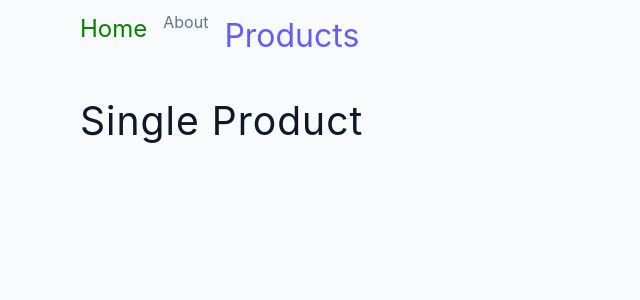
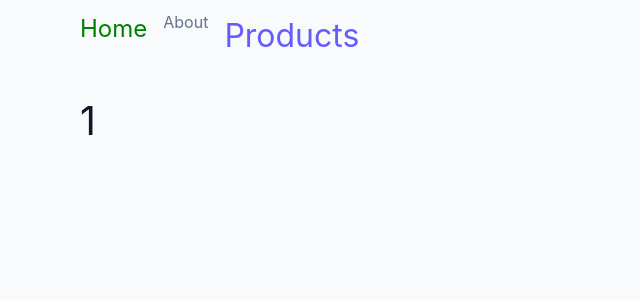
Before and after one commit to iamshahidameen/react-router-6, a React (Create React App) app: page /products/1 in a window 1280 px wide. Shown: the top 300 px of the page, without its empty margins (0-640 px from the left). Built offline with nearby package versions, Linux system fonts and the light colour scheme.

Commit message:
print the productID (useParams) on every single page

```diff
--- a/src/pages/SingleProduct.js
+++ b/src/pages/SingleProduct.js
@@ -1,7 +1,10 @@
+import { useParams } from 'react-router-dom';
 const SingleProduct = () => {
+  console.log(useParams());
+  const { productID } = useParams();
   return (
-    <section className='section product'>
-      <h2>single product</h2>
+    <section className="section product">
+      <h2>{productID}</h2>
     </section>
   );
 };
```
